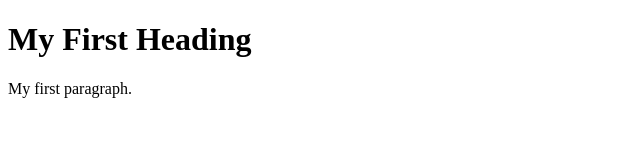
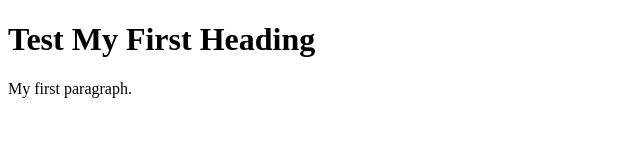
Before and after one commit to benolees/git-demo, a plain HTML site: page index.html in a window 1280 px wide. Shown: the whole page, without its empty margins (0-640 px from the left). Drawn offline with Linux system fonts and the light colour scheme.

Commit message:
A few more changes for the website

```diff
--- a/index.html
+++ b/index.html
@@ -2,7 +2,7 @@
 <html>
 <body>
 
-<h1>My First Heading</h1>
+<h1>Test My First Heading</h1>
 <p>My first paragraph.</p>
 
 </body>
```
Also changed, not shown: 1 other file.
